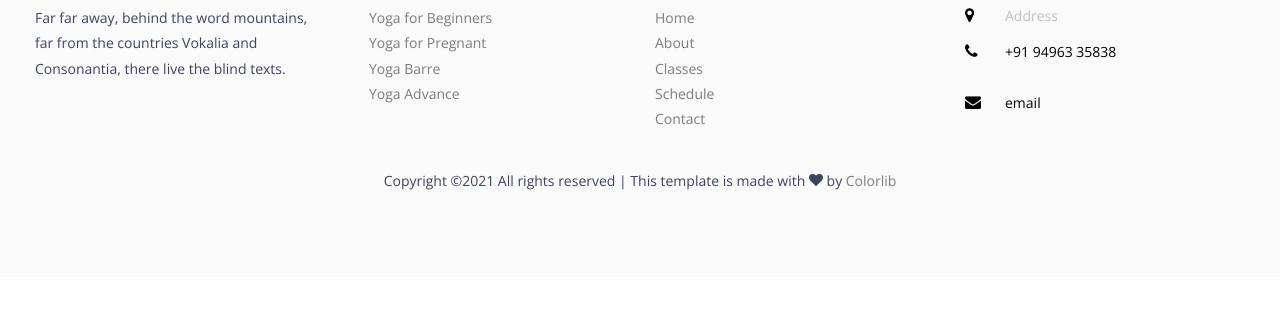
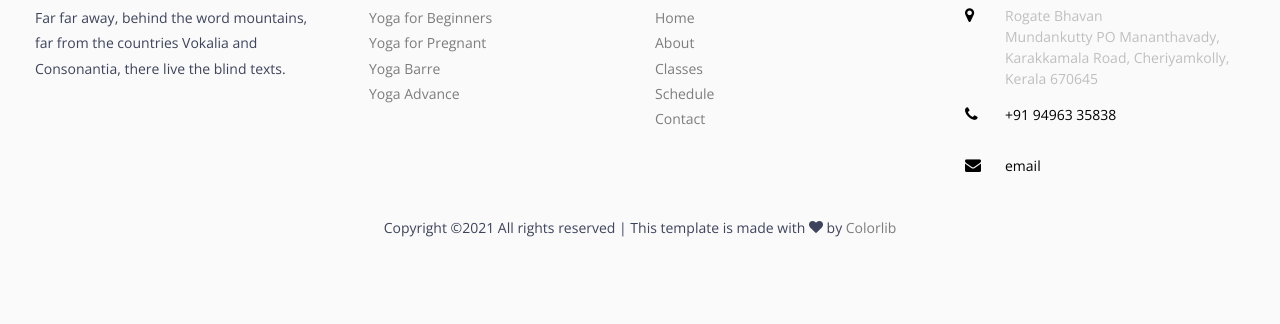
Before and after one commit to ilalife/Meditative, a plain HTML site: page index.html in a window 1280 px wide. Shown: the part 5774-6098 px from the top of the page. Before the commit the page ends 6051 px from the top, so only its background shows below. Drawn offline with nearby package versions, Linux system fonts and the light colour scheme; some packages are replaced by stand-ins of ours; no server answers; files whose address does not match are found by name.

Commit message:
Update index.html

```diff
--- a/index.html
+++ b/index.html
@@ -552,7 +552,9 @@
               <h2 class="ftco-heading-2">Have a Questions?</h2>
               <div class="block-23 mb-3">
                 <ul>
-                  <li><span class="icon icon-map-marker"></span><span class="text">Address</span></li>
+                  <li><span class="icon icon-map-marker"></span><br>
+                    <span class="text">Rogate Bhavan <br>
+                      Mundankutty PO Mananthavady, Karakkamala Road, Cheriyamkolly, Kerala 670645</span></li>
                   <li><a href="#"><span class="icon icon-phone"></span><span class="text">+91 94963 35838</span></a></li>
                   <li><a href="#"><span class="icon icon-envelope"></span><span class="text">email</span></a></li>
                 </ul>
```
